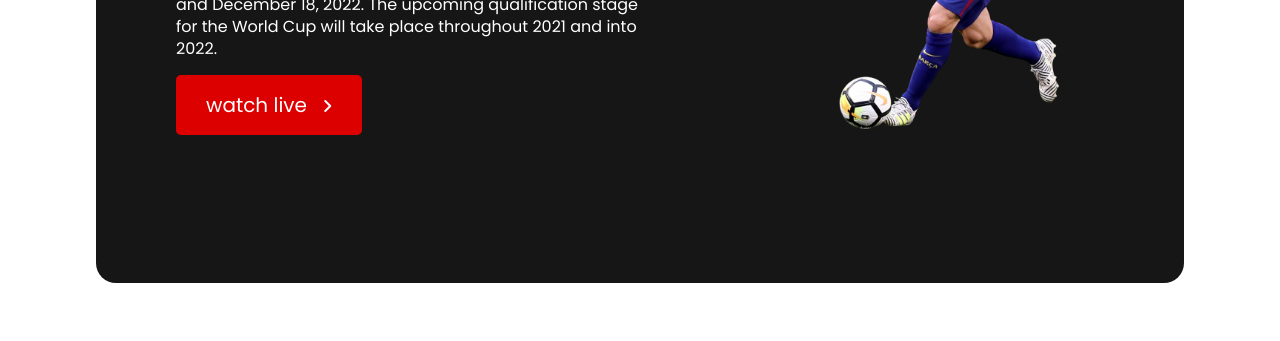
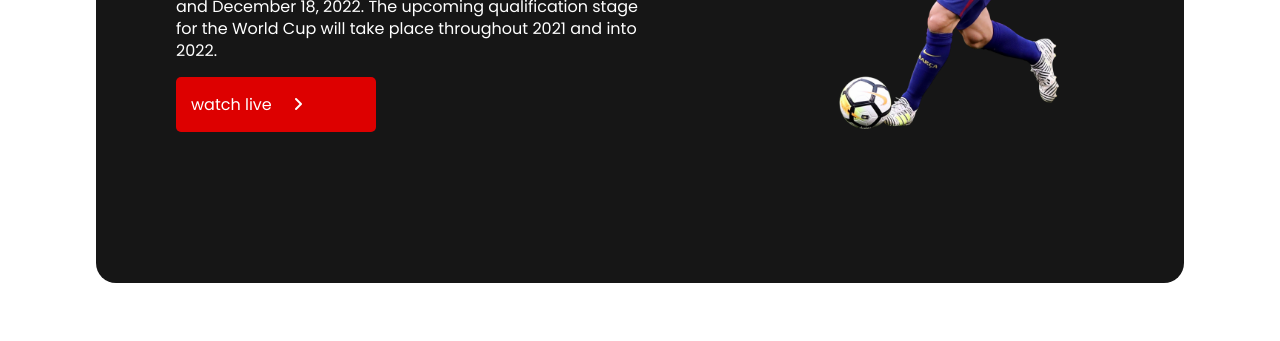
Before and after one commit to asaad-tt/wc-assignment-2, a plain HTML site: page index.html in a window 1280 px wide. Shown: the part 457-798 px from the top of the page. Drawn offline with Linux system fonts and the light colour scheme.

Commit message:
final check

```diff
--- a/style.css
+++ b/style.css
@@ -1,4 +1,3 @@
-/* update */
 *{
     margin: 0;
     padding: 0;
@@ -40,24 +39,35 @@
     line-height: 22px;
     margin-top: 10px;
 }
-
 .banner_text a{
     display: inline-block;
     text-decoration: none;
-    padding: 15px  30px;
+    width: 200px;
+    padding: 15px ;
+    color: #fff;
     background-color: #dd0000;
     border-radius: 5px;
     color: #fff;
-    font-size: 20px;
+    font-size: 16px;
     margin-top: 15px;
-    transition: 1s;
+
 }
-.banner_text a:hover .fa-solid{
-  transform: translateX(10px);
+.banner_text a:hover {
+  background: #f1c40f;
+  color: #000;
+  transition: .3s;
 }
-.banner_text a .fa-solid{
-    padding-left: 10px;
-    font-size: 16px;
+.live_btn .fa-solid{
+    margin-left: 50px;
+    animation: run 1.5s ease-in-out infinite;
+}
+@keyframes run{
+    0%,100%{
+        margin-left: 40px;
+    }
+    50%{
+        margin-left: 10px;
+    }
 }
 .banner_image {
     padding-right: 70px;
```
Also changed, not shown: index.html (+0 -1 lines).
